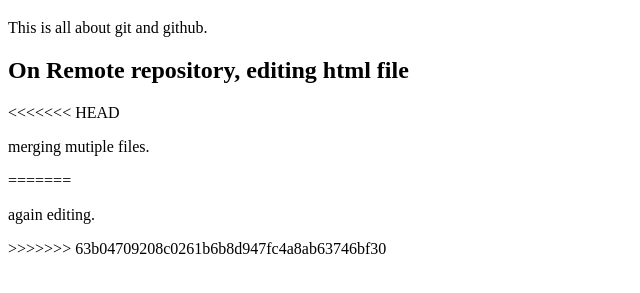
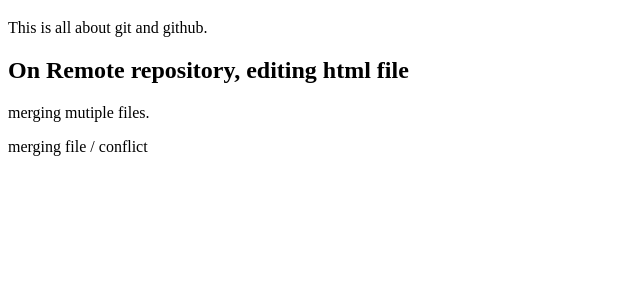
Before and after one commit to clarerutsky/gittask, a plain HTML site: page index.html in a window 1280 px wide. Shown: the part 61-354 px from the top of the page, without its empty margins (0-640 px from the left). Drawn offline with Linux system fonts and the light colour scheme.

Commit message:
merging, conflicting repos and local

```diff
--- a/index.html
+++ b/index.html
@@ -8,12 +8,8 @@
 <h1>Introduction to Git Lesson</h1>
 <p>This is all about git and github.</p>
     <h2> On Remote repository, editing html file </h2>
-<<<<<<< HEAD
     <p>merging mutiple files.</p>
-=======
-  <p>again editing.</p>
->>>>>>> 63b04709208c0261b6b8d947fc4a8ab63746bf30
-
+  <p>merging file / conflict</p>
   </body>
 </html>
 <html>  </html>
```
